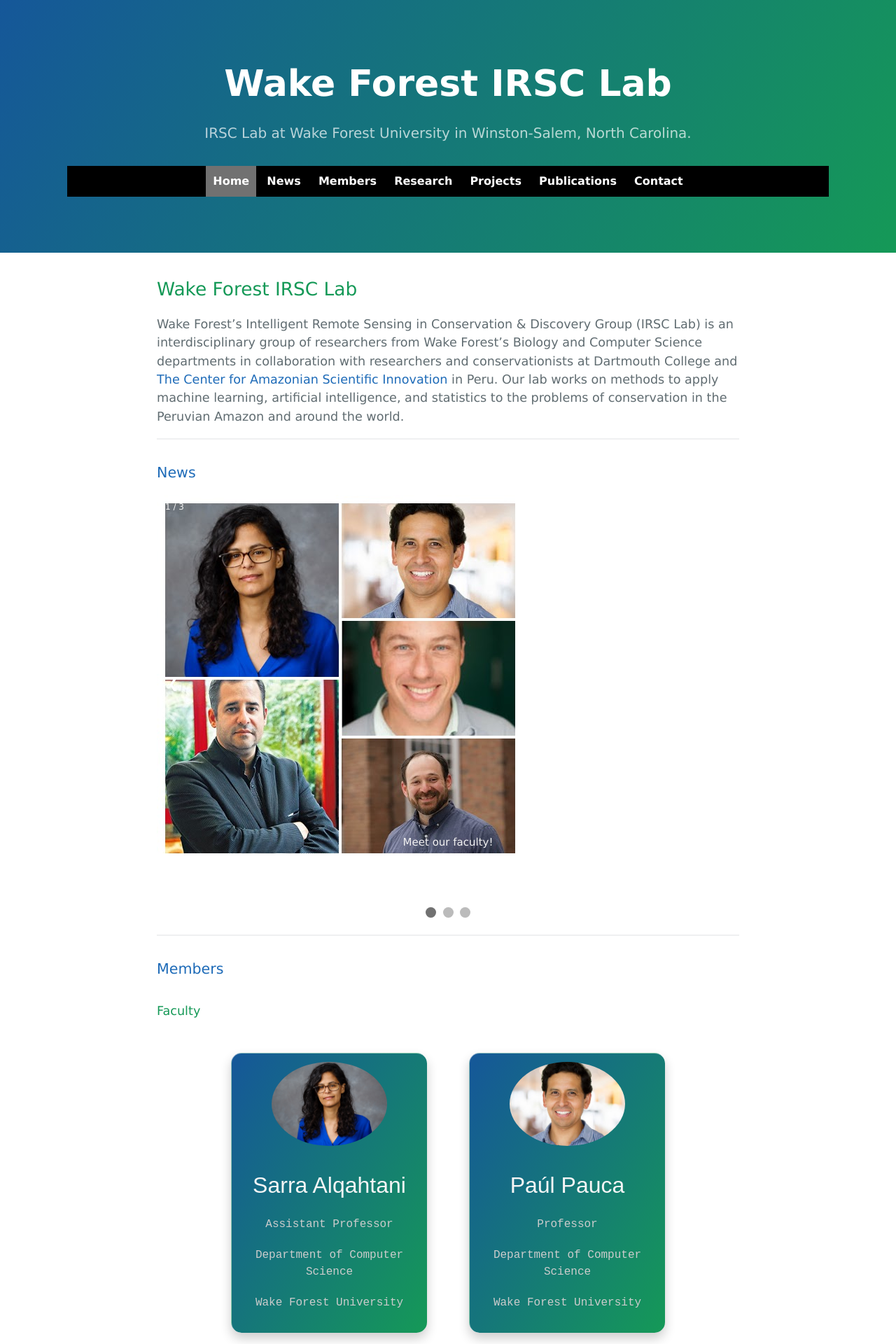
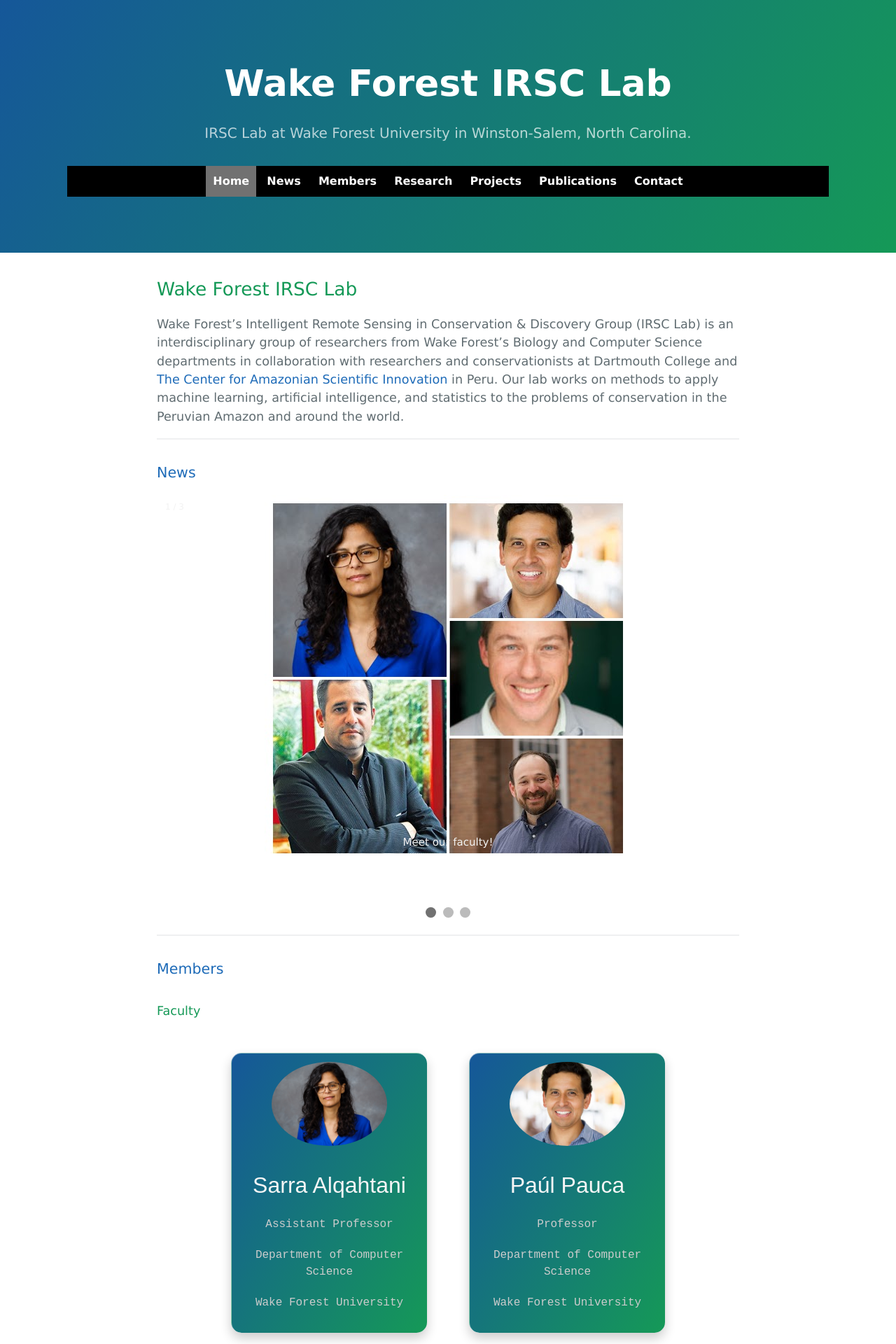
Before and after one commit to IRSC-WFU/irsc-wfu.github.io, a Jekyll site: the page built from index.md, in a window 1280 px wide. Shown: the top 1920 px of the page at 70% size. Built offline with Jekyll 4.4.1, drawn with Linux system fonts in a browser that asks for light colours.

Commit message:
More news updates - Fixed paths for student team and researcher collages - Added CSS to center images

```diff
--- a/index.md
+++ b/index.md
@@ -110,6 +110,14 @@ img {vertical-align: middle;}
 @media only screen and (max-width: 300px) {
   .prev, .next,.text {font-size: 11px}
 }
+
+.slide-image{
+    width:auto;
+    height: 100%;
+    display: block;
+    margin-left: auto;
+    margin-right: auto;
+}
 </style>
 
 <div class="slideshow-container">
@@ -117,21 +125,21 @@ img {vertical-align: middle;}
 <div class="mySlides fade">
   <div class="numbertext">1 / 3</div>
   <a href="/members#faculty" style="text-decoration: none;">
-    <img src="media/news/faculty-COLLAGE.jpg" style="width:auto;height: 100%;">
+    <img class="slide-image" src="media/news/faculty-COLLAGE.jpg">
     <div class="text">Meet our faculty!</div>
   </a>
 </div>
 
 <div class="mySlides fade">
   <a href="/members#researchers" style="text-decoration: none;">
-    <img src="media/news/researchers-COLLAGE.jpg" style="width:auto;height: 100%;">
+    <img class="slide-image" src="media/news/researchers-COLLAGE.jpg">
     <div class="text">Meet our researchers!</div>
   </a>
 </div>
 
 <div class="mySlides fade">
   <a href="/members#student-research-team" style="text-decoration: none;">
-    <img src="media/news/student-research-team-COLLAGE.jpg" style="width:auto;height: 100%;">
+    <img class="slide-image" src="media/news/student-research-team-COLLAGE.jpg">
     <div class="text">Meet our student research team!</div>
   </a>
 </div>
```
Also changed, not shown: media/news/researchers-COLLAGE.jpg (added), media/news/student-research-team-COLLAGE.jpg (added).
